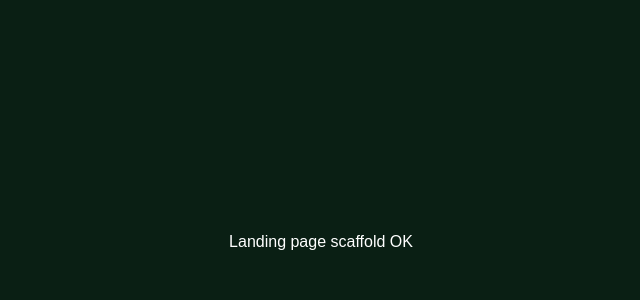
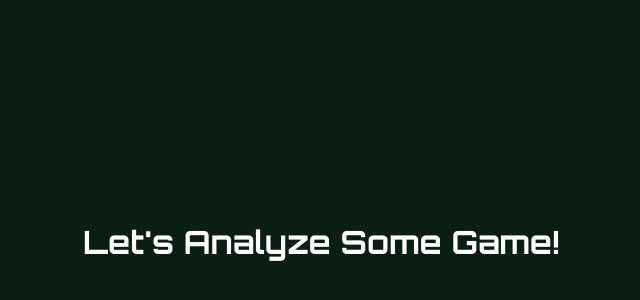
Before and after one commit to georgiman06/soccer-pipeline, a React (Vite) app in the folder web/landing/: page / in a window 1280 px wide. Shown: the part 158-458 px from the top of the page, without its empty margins (319-959 px from the left). Built offline with nearby package versions, Linux system fonts and the light colour scheme.

Commit message:
feat: add typewriter component

```diff
--- a/web/landing/src/App.jsx
+++ b/web/landing/src/App.jsx
@@ -1,9 +1,12 @@
 import './index.css'
+import Typewriter from './Typewriter'
 
 function App() {
   return (
     <div className="app-root">
-      <p>Landing page scaffold OK</p>
+      <h1 className="font-orbitron" style={{ color: '#fff' }}>
+        <Typewriter text="Let's Analyze Some Game!" onDone={() => console.log('done')} />
+      </h1>
     </div>
   )
 }
--- /dev/null
+++ b/web/landing/src/Typewriter.jsx
@@ -0,0 +1,24 @@
+import { useEffect, useState } from 'react'
+
+function Typewriter({ text, speedMs = 70, onDone }) {
+  const [visibleCount, setVisibleCount] = useState(0)
+
+  useEffect(() => {
+    setVisibleCount(0)
+  }, [text])
+
+  useEffect(() => {
+    if (visibleCount >= text.length) {
+      if (onDone) onDone()
+      return
+    }
+    const timer = setTimeout(() => {
+      setVisibleCount((count) => count + 1)
+    }, speedMs)
+    return () => clearTimeout(timer)
+  }, [visibleCount, text, speedMs, onDone])
+
+  return <span>{text.slice(0, visibleCount)}</span>
+}
+
+export default Typewriter
```
